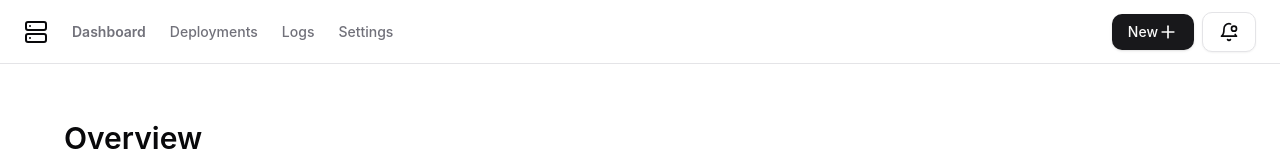
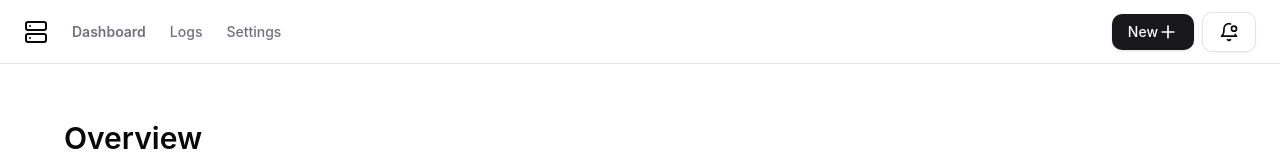
Before and after one commit to iranzithierry/jeezy, a Next.js app in the folder frontend/: page /dashboard in a window 1280 px wide. Shown: the top 160 px of the page. Built offline with nearby package versions, Linux system fonts and the light colour scheme; no server answers.

Commit message:
fix some bugs

```diff
--- a/frontend/components/dashboard/nav.tsx
+++ b/frontend/components/dashboard/nav.tsx
@@ -10,10 +10,10 @@ export default function NavItem() {
             title: 'Dashboard',
             pathName: '/dashboard',
         },
-        {
-            title: 'Deployments',
-            pathName: '/dashboard/deployments',
-        },
+        // {
+        //     title: 'Deployments',
+        //     pathName: '/dashboard/deployments',
+        // },
         // {
         //     title: 'Projects',
         //     pathName: '/dashboard/projects',
```
Also changed, not shown: frontend/app/dashboard/deployments/[id]/page.tsx (renamed from frontend/app/dashboard/deployments/[[...id]]/page.tsx).
